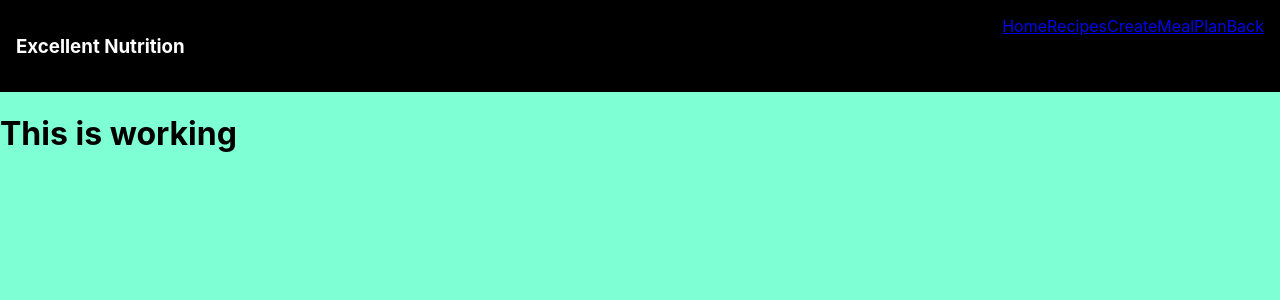
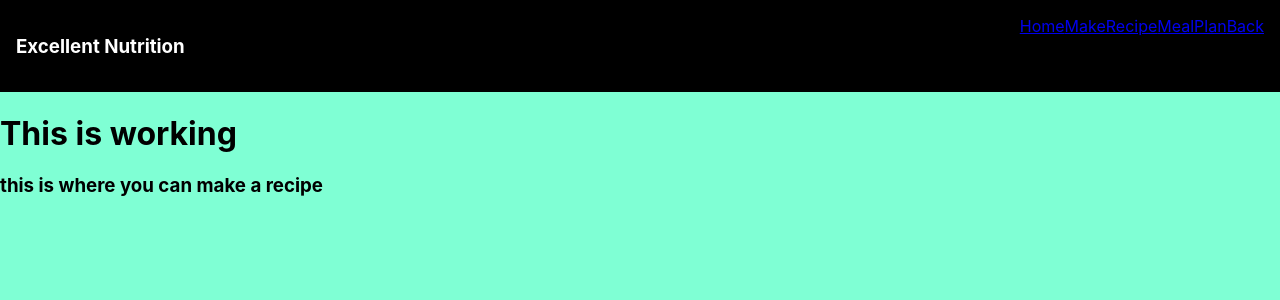
Before and after one commit to jjunious1/Justins-Super-App-2, a React (Create React App) app in the folder nutrition-app-frontend/: page /createrecipes in a window 1280 px wide. Shown: the top 300 px of the page. Built offline with nearby package versions, Linux system fonts and the light colour scheme.

Commit message:
added routes to app.js and created boilerplates for page files

```diff
--- a/nutrition-app-frontend/src/App.js
+++ b/nutrition-app-frontend/src/App.js
@@ -1,12 +1,24 @@
 import './App.css'
-// import { Routes, Route } from 'react-router-dom'
+import { Routes, Route } from 'react-router-dom'
 import Nav from './components/Nav'
+import Recipes from './pages/Recipes'
+import CreateRecipe from './pages/CreateRecipe'
+import MealPlan from './pages/Mealplan'
 
 const App = () => {
   return (
     <div>
-      <Nav />
-      <h1>This is working</h1>
+      <header>
+        <Nav />
+      </header>
+      <main>
+        <h1>This is working</h1>
+        <Routes>
+          <Route path="/" element={<Recipes />} />
+          <Route path="/createrecipes" element={<CreateRecipe />} />
+          <Route path="/create_meal_plan" element={<MealPlan />} />
+        </Routes>
+      </main>
     </div>
   )
 }
--- a/nutrition-app-frontend/src/components/Nav.jsx
+++ b/nutrition-app-frontend/src/components/Nav.jsx
@@ -6,11 +6,10 @@ const Nav = () => {
     <nav className ="navbar">
       <h3>Excellent Nutrition</h3>
       <div className = "barlinks">
-        <Link to="/">Home</Link>
-        <Link to="/recipes">Recipes</Link>
-        <Link to="/createrecipe">Create</Link>
+        <Link to="/recipes">Home</Link>
+        <Link to="/createrecipe">MakeRecipe</Link>
         <Link to="/create_meal_plan">MealPlan</Link>
-        <Link to="/">Back</Link>
+        <Link to="/recipes">Back</Link>
       </div>
     </nav>
   )
--- a/nutrition-app-frontend/src/pages/CreateRecipe.js
+++ b/nutrition-app-frontend/src/pages/CreateRecipe.js
@@ -0,0 +1,9 @@
+const CreateRecipe = () => {
+  return (
+    <div>
+      <h3>this is where you can make a recipe</h3>
+    </div>
+  )
+}
+
+export default CreateRecipe
--- a/nutrition-app-frontend/src/pages/Mealplan.js
+++ b/nutrition-app-frontend/src/pages/Mealplan.js
@@ -0,0 +1,9 @@
+const MealPlan = () => {
+  return (
+    <div>
+      <h3>This will be were the mealplans happen</h3>
+    </div>
+  )
+}
+
+export default MealPlan
--- a/nutrition-app-frontend/src/pages/Recipes.js
+++ b/nutrition-app-frontend/src/pages/Recipes.js
@@ -0,0 +1,9 @@
+const Recipes = () => {
+  return (
+    <div>
+      <h3>This will show all of the recipes</h3>
+    </div>
+  )
+}
+
+export default Recipes
```
Also changed, not shown: nutrition-app-frontend/src/pages/Home.js (deleted).
